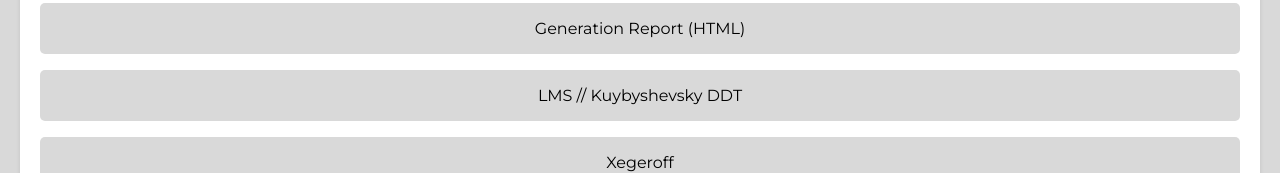
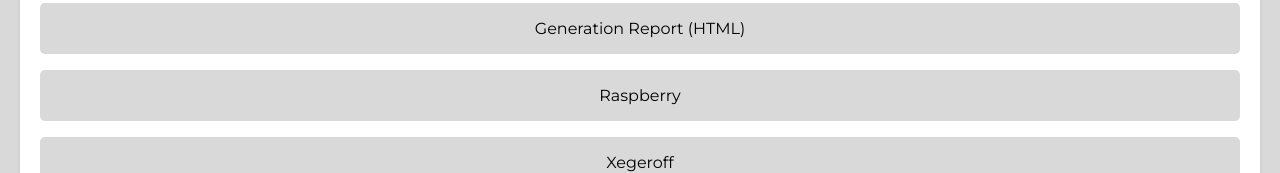
Before and after one commit to SergejWinston/SergejWinston.github.io, a plain HTML site: page index.html in a window 1280 px wide. Shown: the part 369-542 px from the top of the page. Drawn offline with Linux system fonts and the light colour scheme.

Commit message:
Update index.html

```diff
--- a/index.html
+++ b/index.html
@@ -63,7 +63,7 @@
           <div class="line"></div>
           <div onclick="window.location.href='education/'" class="education button">Materials for EGE</div>
           <div onclick="window.location.href='https://github.com/SergejWinston/generationHTMLReport'" class="generation_report button">Generation Report (HTML)</div>
-          <div onclick="window.location.href='templates/freezed/'" class="lms button">LMS // Kuybyshevsky DDT</div>
+          <div onclick="window.location.href='https://rasp.sneroff.me'" class="lms button">Raspberry</div>
           <div onclick="window.location.href='templates/in_development/'" class="xegeroff button">Xegeroff</div>
         </div>
       </div>
```
